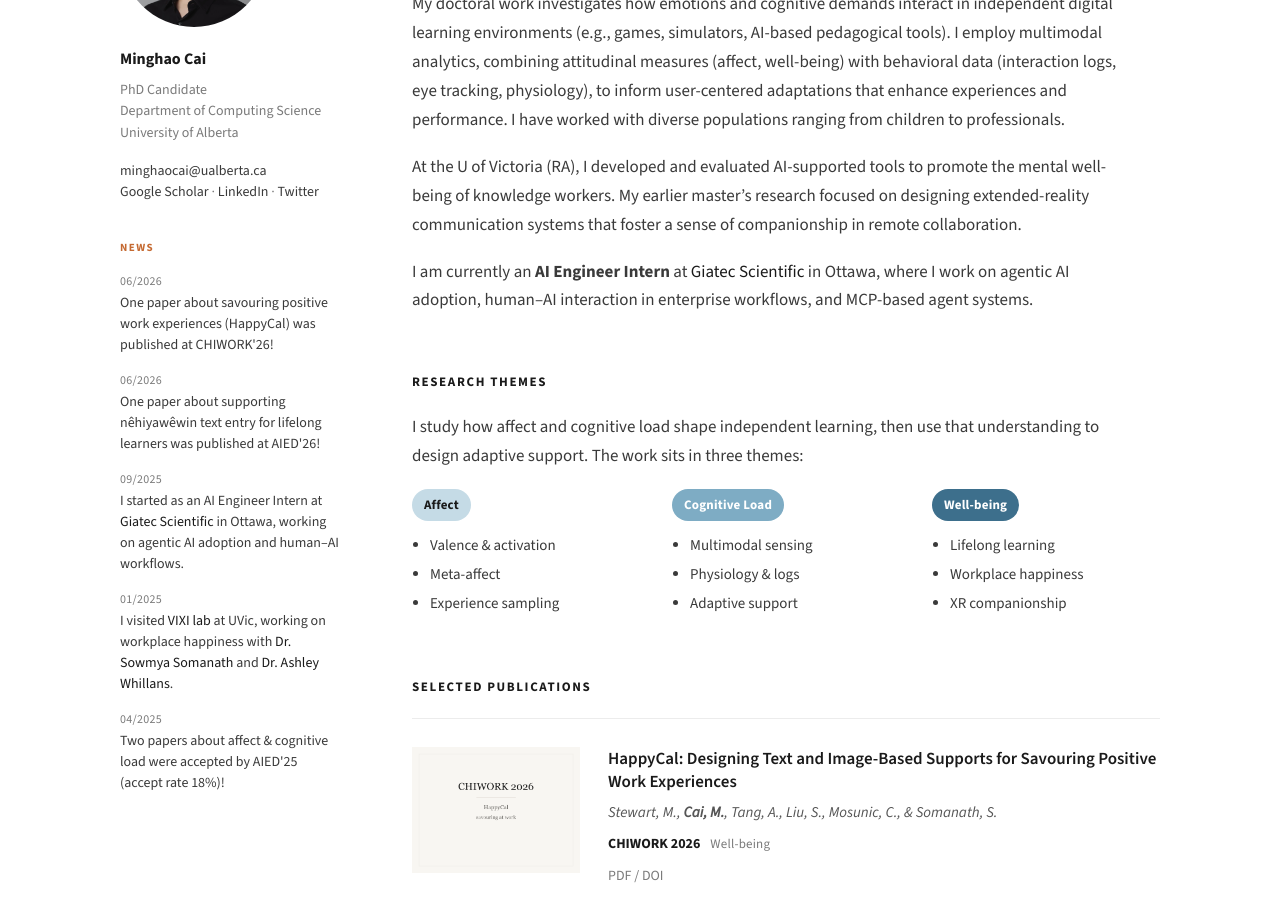
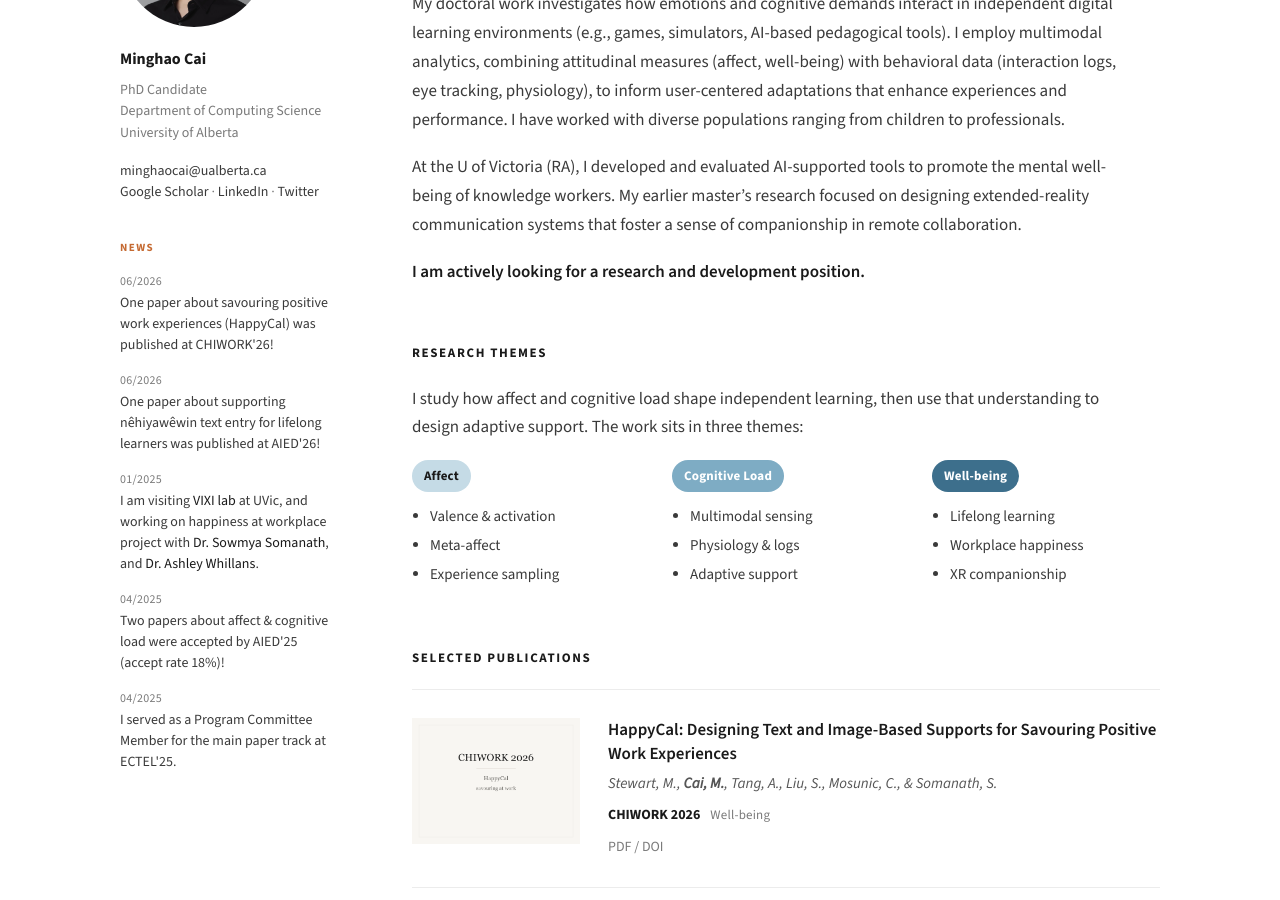
Before and after one commit to minghaocai/minghaocai.github.io, a Jekyll site: the page built from index.html, in a window 1280 px wide and 900 px high, scrolled down 233 px. Built offline with Jekyll 4.4.1, drawn with Linux system fonts in a browser that asks for light colours; some of the changed text lies outside the part shown.

Commit message:
Revert "Add Giatec AI Engineer internship from the August CV."
This reverts commit e3e91b2691aac4245b272a0c239dc670e7786fb4.

```diff
--- a/_data/experience.yml
+++ /dev/null
@@ -1,10 +0,0 @@
-- role: AI Engineer Intern
-  org: Giatec Scientific Inc.
-  location: Ottawa
-  dates: Sep 2025 – Present
-  detail: "Supporting AI literacy and agentic AI adoption; designing and evaluating human-in-the-loop AI agents and MCP-based workflows (Azure, Claude, LangGraph, Python, React, PostgreSQL)."
-
-- role: Research Assistant
-  org: VIXI Lab, University of Victoria
-  dates: Jan 2025 – Sep 2025
-  detail: "Built Hapi@Work, an AI-supported well-being app for knowledge workers (React, Node.js, Electron; GPT-4.1 for personalized suggestions)."
--- a/_data/news.yml
+++ b/_data/news.yml
@@ -2,10 +2,8 @@
   html: "One paper about savouring positive work experiences (HappyCal) was published at CHIWORK'26!"
 - date: 06/2026
   html: "One paper about supporting nêhiyawêwin text entry for lifelong learners was published at AIED'26!"
-- date: 09/2025
-  html: 'I started as an AI Engineer Intern at <a href="https://www.giatecscientific.com/">Giatec Scientific</a> in Ottawa, working on agentic AI adoption and human–AI workflows.'
 - date: 01/2025
-  html: 'I visited <a href="https://vixi.cs.uvic.ca/">VIXI lab</a> at UVic, working on workplace happiness with <a href="https://vixi.cs.uvic.ca/people/sowmya-somanath-2020-06-18/">Dr. Sowmya Somanath</a> and <a href="https://www.hbs.edu/faculty/Pages/profile.aspx?facId=943704">Dr. Ashley Whillans</a>.'
+  html: 'I am visiting <a href="https://vixi.cs.uvic.ca/">VIXI lab</a> at UVic, and working on happiness at workplace project with <a href="https://vixi.cs.uvic.ca/people/sowmya-somanath-2020-06-18/">Dr. Sowmya Somanath</a>, and <a href="https://www.hbs.edu/faculty/Pages/profile.aspx?facId=943704">Dr. Ashley Whillans</a>.'
 - date: 04/2025
   html: "Two papers about affect &amp; cognitive load were accepted by AIED'25 (accept rate 18%)!"
 - date: 04/2025
--- a/index.html
+++ b/index.html
@@ -9,7 +9,7 @@ title: About
 
 <p>At the U of Victoria (RA), I developed and evaluated AI-supported tools to promote the mental well-being of knowledge workers. My earlier master’s research focused on designing extended-reality communication systems that foster a sense of companionship in remote collaboration.</p>
 
-<p>I am currently an <strong>AI Engineer Intern</strong> at <a href="https://www.giatecscientific.com/">Giatec Scientific</a> in Ottawa, where I work on agentic AI adoption, human–AI interaction in enterprise workflows, and MCP-based agent systems.</p>
+<p class="job">I am actively looking for a research and development position.</p>
 
 <h1>Research Themes</h1>
 <p>I study how affect and cognitive load shape independent learning, then use that understanding to design adaptive support. The work sits in three themes:</p>
@@ -50,16 +50,6 @@ title: About
 <p class="more"><a href="{{ '/publications/' | relative_url }}">All publications →</a></p>
 
 <section class="cv-block">
-  <h2>Experience</h2>
-  <ul>
-    {% for e in site.data.experience %}
-      <li>
-        <span class="muted">{{ e.dates }}.</span>
-        <strong>{{ e.role }}</strong>, {{ e.org }}{% if e.location %}, {{ e.location }}{% endif %}.
-        {{ e.detail }}
-      </li>
-    {% endfor %}
-  </ul>
   <h2>Teaching</h2>
   <ul>
     {% for t in site.data.teaching %}
```
